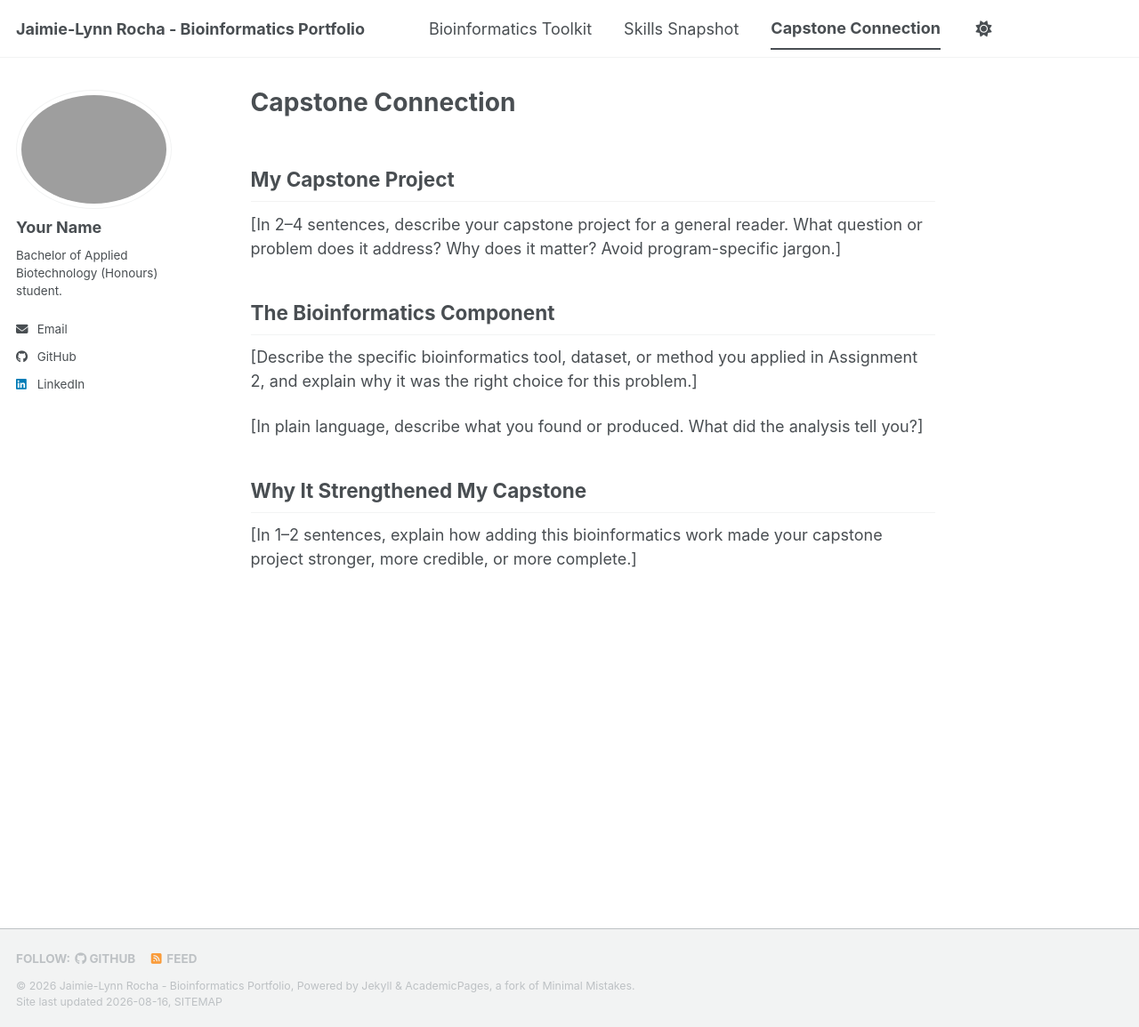
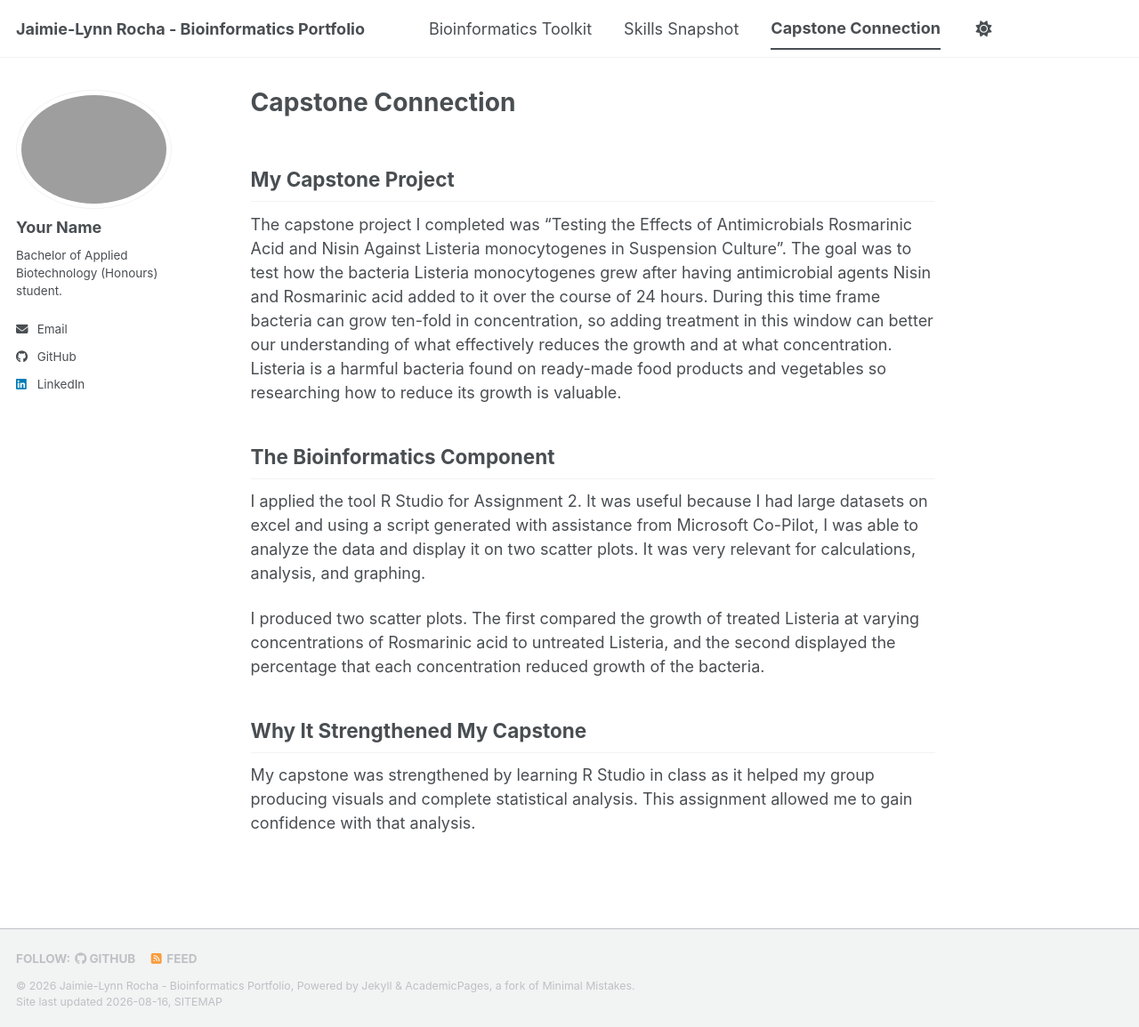
Before and after one commit to JaimielynnR/biot74000-portfolio, a Jekyll site: the page built from _pages/capstone.md, in a window 1280 px wide and 1155 px high. Shown: the whole window at 89% size. Built offline with Jekyll 4.4.1, drawn with Linux system fonts in a browser that asks for light colours; a script bundle is joined from its source files by our own code; library files that are not in the unit come from our copies.

Commit message:
Revise capstone.md with project details and analysis
Updated the capstone project description and bioinformatics component with specific details about the project and findings.

```diff
--- a/_pages/capstone.md
+++ b/_pages/capstone.md
@@ -4,56 +4,17 @@ title: "Capstone Connection"
 author_profile: true
 ---
 
-<!--
-  ============================================================================
-  SECTION 4: CAPSTONE CONNECTION  (20 points)  |  Suggested length: 200–300 words
-  ============================================================================
-  A concise, professional summary of how you applied bioinformatics to your
-  capstone project. This draws from your Assignment 2 work — it is a
-  professional-context summary, NOT a repeat of the assignment.
-
-  INCLUDE:
-    - A 2–4 sentence description of your capstone project (assume a general
-      audience who is not in your program)
-    - The bioinformatics tool, dataset, or method you applied in Assignment 2,
-      and why it was relevant
-    - What you found or produced, described in plain language
-    - 1–2 sentences on how this bioinformatics component strengthened your capstone
-    - (Optional) embedded images or output figures — see the guide for how to
-      add an image
-
-  HOW TO EDIT:
-    - Replace the placeholder text below with your own.
-    - Delete these grey instruction notes before you submit.
-  ============================================================================
--->
 
 ## My Capstone Project
 
-[In 2–4 sentences, describe your capstone project for a general reader. What
-question or problem does it address? Why does it matter? Avoid program-specific
-jargon.]
+The capstone project I completed was “Testing the Effects of Antimicrobials Rosmarinic Acid and Nisin Against Listeria monocytogenes in Suspension Culture”. The goal was to test how the bacteria Listeria monocytogenes grew after having antimicrobial agents Nisin and Rosmarinic acid added to it over the course of 24 hours. During this time frame bacteria can grow ten-fold in concentration, so adding treatment in this window can better our understanding of what effectively reduces the growth and at what concentration. Listeria is a harmful bacteria found on ready-made food products and vegetables so researching how to reduce its growth is valuable.
 
 ## The Bioinformatics Component
 
-[Describe the specific bioinformatics tool, dataset, or method you applied in
-Assignment 2, and explain why it was the right choice for this problem.]
+I applied the tool R Studio for Assignment 2. It was useful because I had large datasets on excel and using a script generated with assistance from Microsoft Co-Pilot, I was able to analyze the data and display it on two scatter plots. It was very relevant for calculations, analysis, and graphing.
 
-[In plain language, describe what you found or produced. What did the analysis
-tell you?]
+I produced two scatter plots. The first compared the growth of treated Listeria at varying concentrations of Rosmarinic acid to untreated Listeria, and the second displayed the percentage that each concentration reduced growth of the bacteria.
 
 ## Why It Strengthened My Capstone
 
-[In 1–2 sentences, explain how adding this bioinformatics work made your
-capstone project stronger, more credible, or more complete.]
-
-<!--
-  OPTIONAL — to embed an image or figure you produced:
-  1. Upload the image file to the images/ folder in your repository.
-  2. Add a line like this where you want it to appear (remove the leading
-     grey-comment marks):
-
-     ![Short description of the figure](/biot74000-portfolio/images/your-figure.png)
-
-  Make sure the path matches your repository name.
--->
+My capstone was strengthened by learning R Studio in class as it helped my group producing visuals and complete statistical analysis. This assignment allowed me to gain confidence with that analysis.
```
